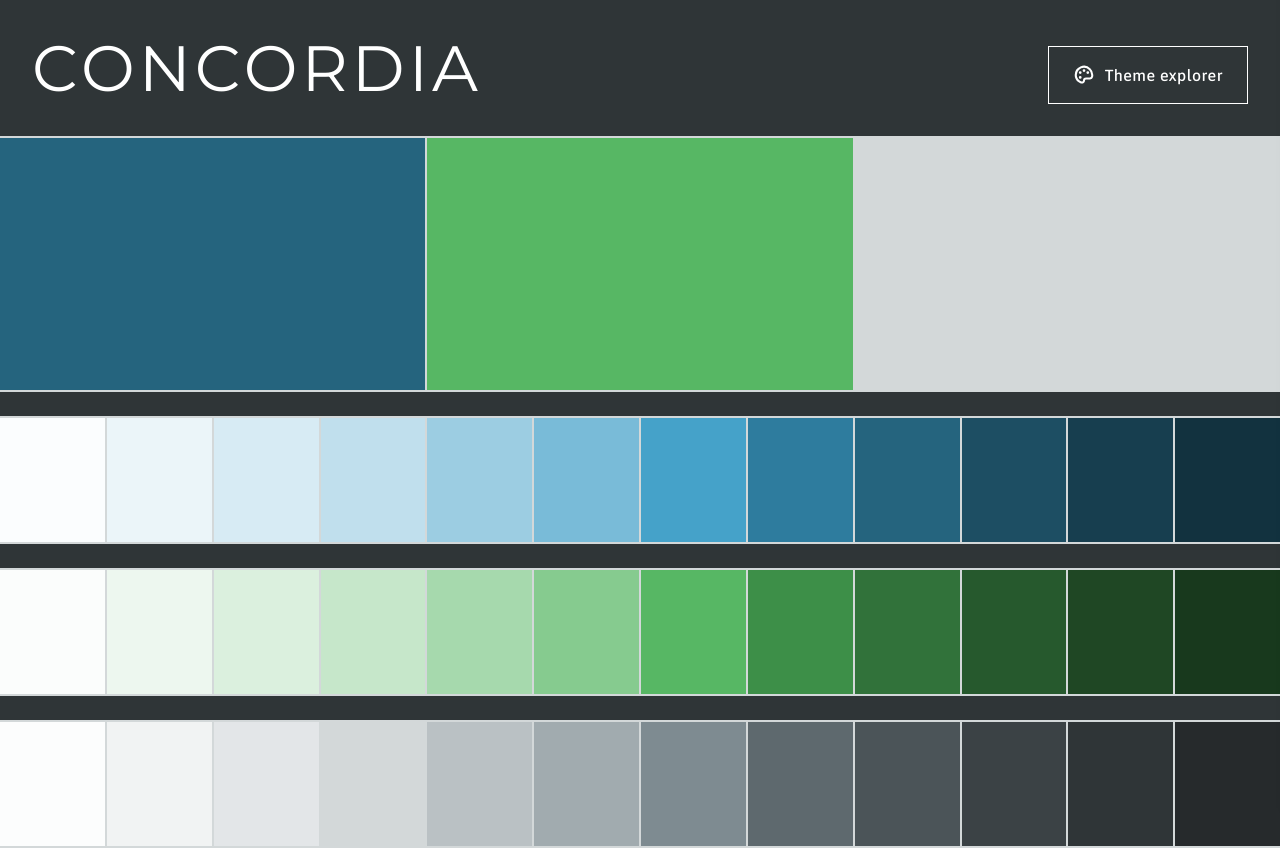
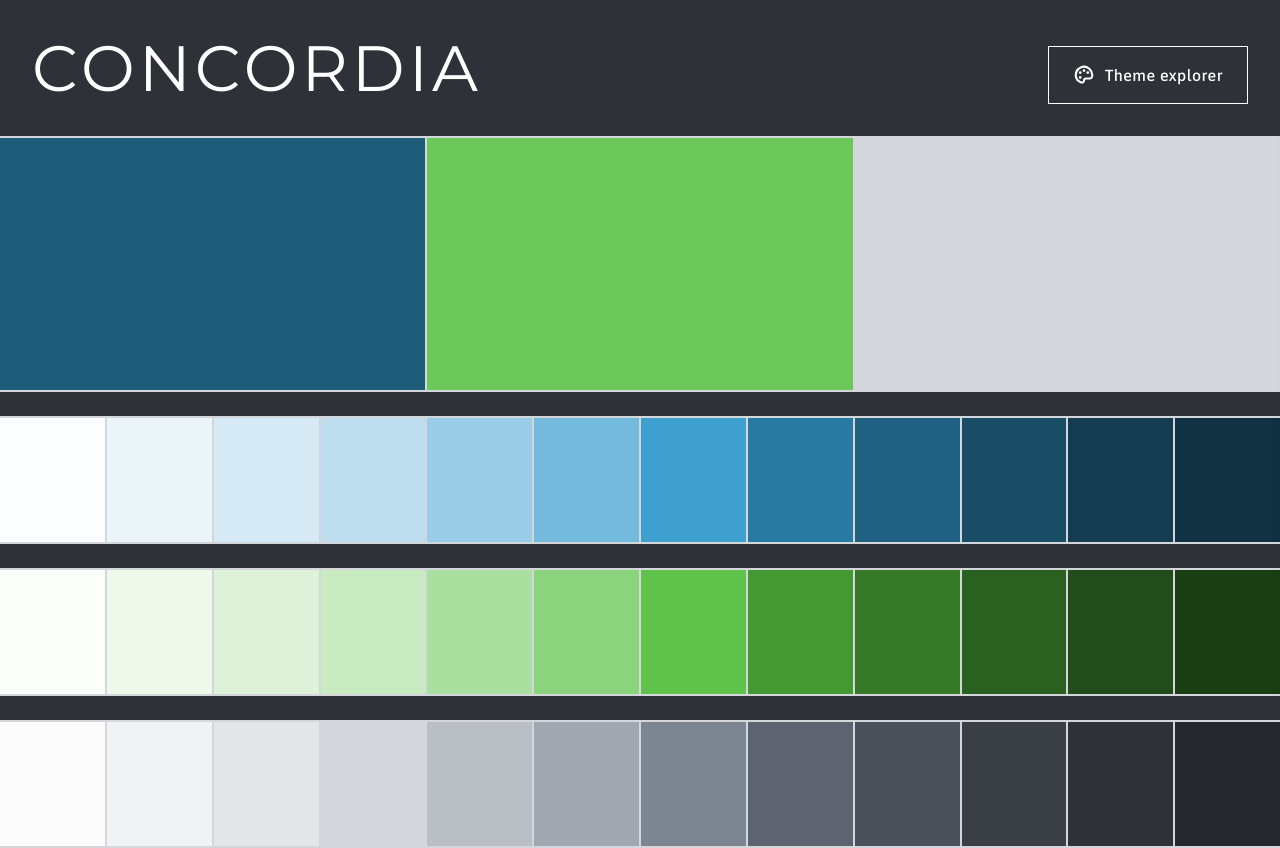
Before and after one commit to mranenko/concordia, a React (Vite) app: page / in a window 1280 px wide. Built offline with nearby package versions, Linux system fonts and the light colour scheme.

Commit message:
default theme update

```diff
--- a/src/assets/data/themes.json
+++ b/src/assets/data/themes.json
@@ -5,9 +5,9 @@
     "neutral": "hsl(270 7 84)"
   },
   "calypso": {
-    "primary": "hsl(198 55 32)",
-    "secondary": "hsl(128 40 53)",
-    "neutral": "hsl(198 8 84)"
+    "primary": "hsl(200 60 30)",
+    "secondary": "hsl(110 50 57)",
+    "neutral": "hsl(215 9 84)"
   },
   "camelot": {
     "primary": "hsl(345 45 40)",
--- a/src/assets/styles/base/colors.scss
+++ b/src/assets/styles/base/colors.scss
@@ -4,9 +4,9 @@
   base colors
 */
 
-$neutral: hsl(198, 8%, 84%);        // #D3D8D9
-$primary: hsl(198, 55%, 32%);       // #25647E
-$secondary: hsl(128, 40%, 53%);     // #57B764
+$neutral: hsl(215, 9%, 84%);        // #D2D5DA
+$primary: hsl(200, 60%, 30%);       // #1F5C7A
+$secondary: hsl(110, 50%, 57%);     // #6DC85B
 
 /*
   color lightness scale:
```
